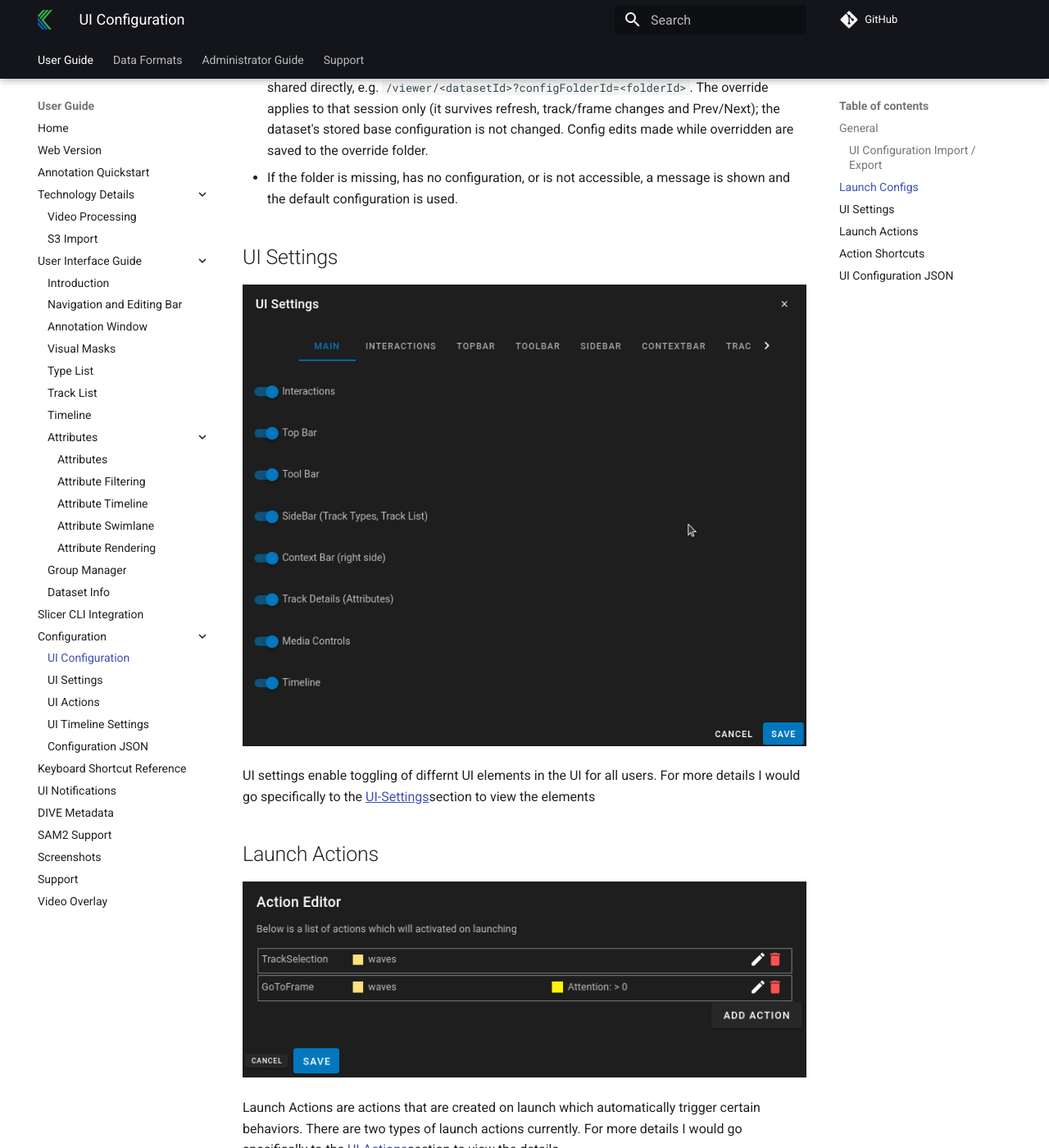
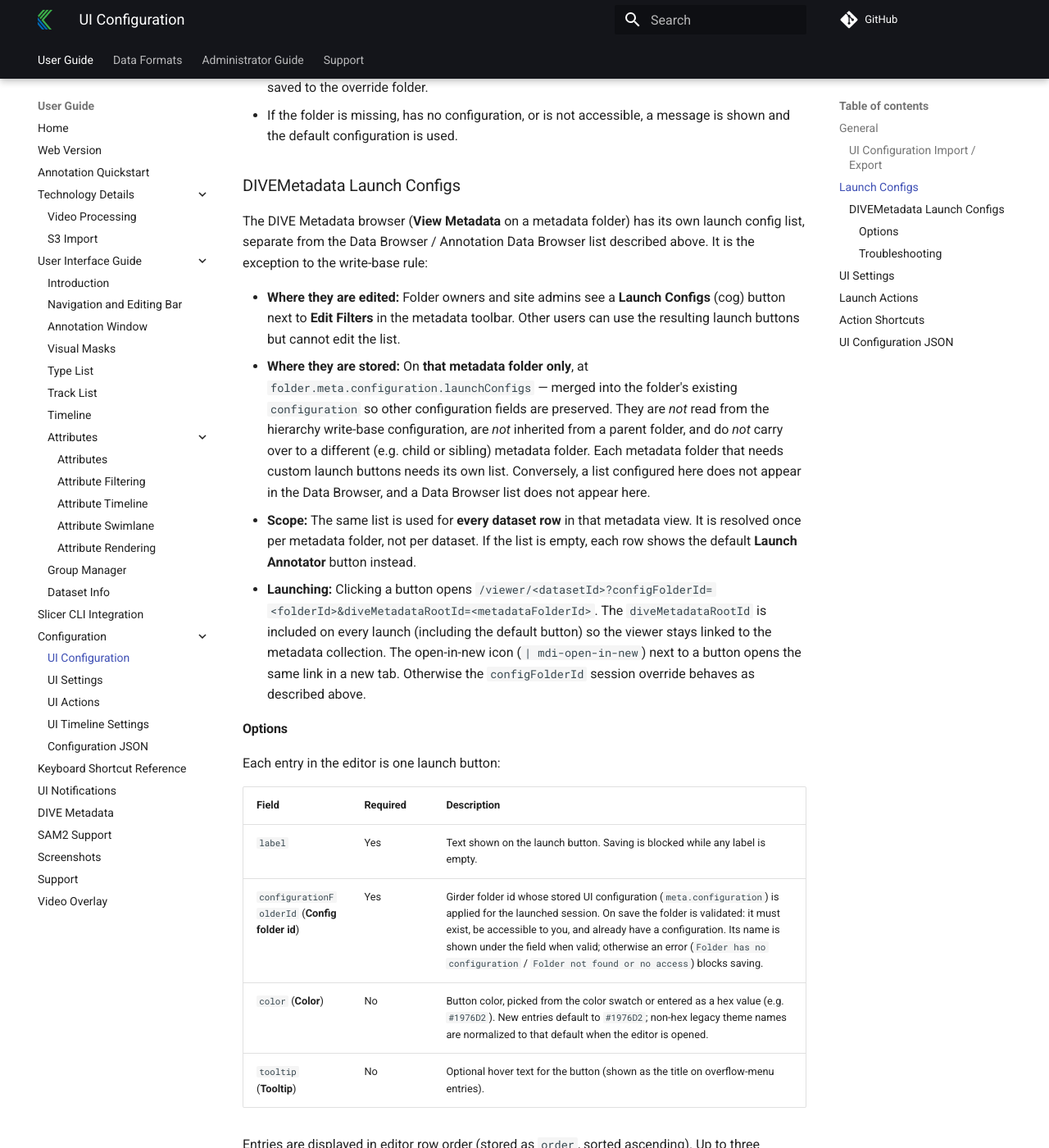
Before and after one commit to DigitalSlideArchive/dive-dsa, an MkDocs documentation site: the page built from docs/UI-Configuration.md, in a window 1280 px wide and 1400 px high, scrolled down 2578 px. Shown: the whole window at 82% size. Built offline with MkDocs 1.6.1 and Material for MkDocs 9.7.7, drawn with Linux system fonts in a browser that asks for light colours; comment, search, counter and statistics services are not loaded; some of the changed text lies outside the part shown.

Commit message:
adding DIVEMetadata launch config documentation

````diff
--- a/docs/DIVE-Metadata.md
+++ b/docs/DIVE-Metadata.md
@@ -58,6 +58,17 @@ This object controls key visibility, ordering, grouping, and some UI behavior.
 - `groups[].keys` should reference valid metadata keys.
 - Empty groups are valid in saved metadata and can be shown in the edit UI.
 - `display`/`hide` control list visibility, while `filterDisplay`/`filterHide` control filter panel visibility.
+
+## Launch Configs
+
+Independent of `DIVEMetadataFilter`, the DIVE Metadata browser can show custom **launch buttons** on every dataset row. They open the viewer with the UI configuration of another folder instead of the dataset's default configuration.
+
+- **Storage:** On the metadata folder being viewed only, at `folder.meta.configuration.launchConfigs`. Unlike Data Browser launch configs, this list does *not* come from the hierarchy write-base configuration, is not inherited from parent folders, and does not transfer to child/sibling metadata folders.
+- **Editing:** Folder owners and site admins use the **Launch Configs** (cog) button next to **Edit Filters** in the metadata toolbar. All users of the metadata view can use the buttons.
+- **Options per entry:** `label` (required button text), `configurationFolderId` (required Girder folder id that must already have a UI configuration), `color` (optional hex, default `#1976D2`), and `tooltip` (optional hover text). Entries appear in list order; up to three are shown inline and the rest go in an overflow menu. An empty list shows the default **Launch Annotator** button.
+- **Behavior:** Launching opens `/viewer/<datasetId>?configFolderId=<folderId>&diveMetadataRootId=<metadataFolderId>` (an open-in-new icon is available per button). The configuration override is session-only and does not change the dataset's stored base configuration; if the target folder is missing, has no configuration, or is inaccessible, the viewer falls back to the default configuration with a warning.
+
+See [Configuration — DIVEMetadata Launch Configs](UI-Configuration.md#divemetadata-launch-configs) for the full option reference, stored JSON shape, and troubleshooting.
 
 ## Process
 
--- a/docs/UI-Configuration.md
+++ b/docs/UI-Configuration.md
@@ -42,9 +42,58 @@ See [Data Formats — UI Configuration JSON](DataFormats.md#ui-configuration-jso
 Under the **Configuration** cog, **Launch Configs** lets the owner of the base configuration add extra launch buttons that open the viewer with the UI configuration of *another* folder. Each entry has a label, optional tooltip and color, and the id of a folder that already has a UI configuration.
 
 * Stored on the write-base configuration only (`configuration.launchConfigs`); it is not merged up or down the hierarchy and is included in UI configuration import/export (folder ids are not remapped).
-* The Data Browser and Annotation Data Browser resolve the list once per browsed location (from the write-base configuration). The DIVE Metadata browser uses launch configs stored on **that metadata folder only** for every row; owners/admins can edit them via **Launch Configs** (cog) next to Edit Filters in the metadata toolbar. Up to three buttons are shown inline, the rest go in an overflow menu. With no entries the single **Launch Annotator** button is shown.
+* The Data Browser and Annotation Data Browser resolve the list once per browsed location (from the write-base configuration). Up to three buttons are shown inline, the rest go in an overflow menu. With no entries the single **Launch Annotator** button is shown.
 * Launching adds `?configFolderId=<folderId>` to the viewer URL. This can also be typed or shared directly, e.g. `/viewer/<datasetId>?configFolderId=<folderId>`. The override applies to that session only (it survives refresh, track/frame changes and Prev/Next); the dataset's stored base configuration is not changed. Config edits made while overridden are saved to the override folder.
 * If the folder is missing, has no configuration, or is not accessible, a message is shown and the default configuration is used.
+
+### DIVEMetadata Launch Configs
+
+The DIVE Metadata browser (**View Metadata** on a metadata folder) has its own launch config list, separate from the Data Browser / Annotation Data Browser list described above. It is the exception to the write-base rule:
+
+* **Where they are edited:** Folder owners and site admins see a **Launch Configs** (cog) button next to **Edit Filters** in the metadata toolbar. Other users can use the resulting launch buttons but cannot edit the list.
+* **Where they are stored:** On **that metadata folder only**, at `folder.meta.configuration.launchConfigs` — merged into the folder's existing `configuration` so other configuration fields are preserved. They are *not* read from the hierarchy write-base configuration, are *not* inherited from a parent folder, and do *not* carry over to a different (e.g. child or sibling) metadata folder. Each metadata folder that needs custom launch buttons needs its own list. Conversely, a list configured here does not appear in the Data Browser, and a Data Browser list does not appear here.
+* **Scope:** The same list is used for **every dataset row** in that metadata view. It is resolved once per metadata folder, not per dataset. If the list is empty, each row shows the default **Launch Annotator** button instead.
+* **Launching:** Clicking a button opens `/viewer/<datasetId>?configFolderId=<folderId>&diveMetadataRootId=<metadataFolderId>`. The `diveMetadataRootId` is included on every launch (including the default button) so the viewer stays linked to the metadata collection. The open-in-new icon (`| mdi-open-in-new`) next to a button opens the same link in a new tab. Otherwise the `configFolderId` session override behaves as described above.
+
+#### Options
+
+Each entry in the editor is one launch button:
+
+| Field | Required | Description |
+|---|---|---|
+| `label` | Yes | Text shown on the launch button. Saving is blocked while any label is empty. |
+| `configurationFolderId` (**Config folder id**) | Yes | Girder folder id whose stored UI configuration (`meta.configuration`) is applied for the launched session. On save the folder is validated: it must exist, be accessible to you, and already have a configuration. Its name is shown under the field when valid; otherwise an error (`Folder has no configuration` / `Folder not found or no access`) blocks saving. |
+| `color` (**Color**) | No | Button color, picked from the color swatch or entered as a hex value (e.g. `#1976D2`). New entries default to `#1976D2`; non-hex legacy theme names are normalized to that default when the editor is opened. |
+| `tooltip` (**Tooltip**) | No | Optional hover text for the button (shown as the title on overflow-menu entries). |
+
+Entries are displayed in editor row order (stored as `order`, sorted ascending). Up to three buttons are shown inline on each row; additional entries go into the **⋯** overflow menu. Use **Add** to append an entry and the trash icon to remove one; removing all entries and saving restores the default **Launch Annotator** button.
+
+The stored value on the metadata folder looks like:
+
+```json
+{
+  "configuration": {
+    "launchConfigs": [
+      {
+        "id": "17290000000000",
+        "label": "Review",
+        "tooltip": "Open with the review configuration",
+        "color": "#1976D2",
+        "configurationFolderId": "<girder-folder-id>",
+        "order": 0
+      }
+    ]
+  }
+}
+```
+
+(`id` is generated by the editor and is not user-editable. Folder ids are Girder ids specific to this server, so entries generally need to be re-validated/re-created if the metadata folder is moved to another server.)
+
+#### Troubleshooting
+
+* **Buttons missing in the metadata view:** you are likely viewing a different metadata folder than the one the list was saved on, or the saved list is empty. Launch configs do not resolve through the parent hierarchy or down into child folders.
+* **Launch Configs button missing:** only folder owners (write access) and site admins can edit the list.
+* **Viewer opens with the default configuration:** the target folder was deleted, lost its configuration, or is not accessible to the launching user — a `Config folder unavailable` message is shown and the dataset's default configuration is used.
 
 ## UI Settings
 
````
